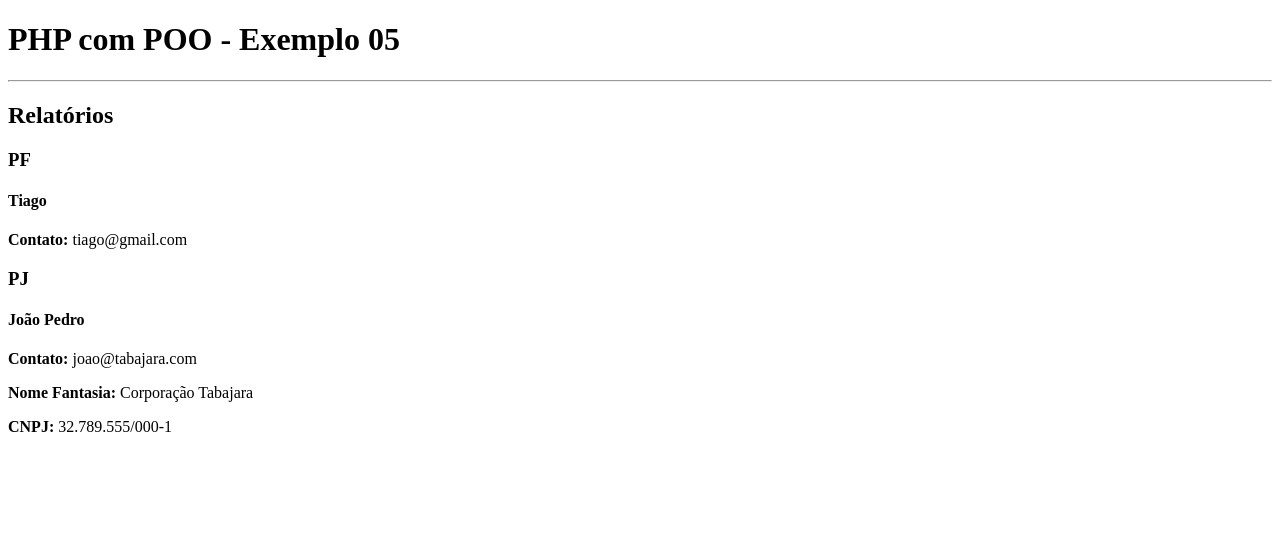
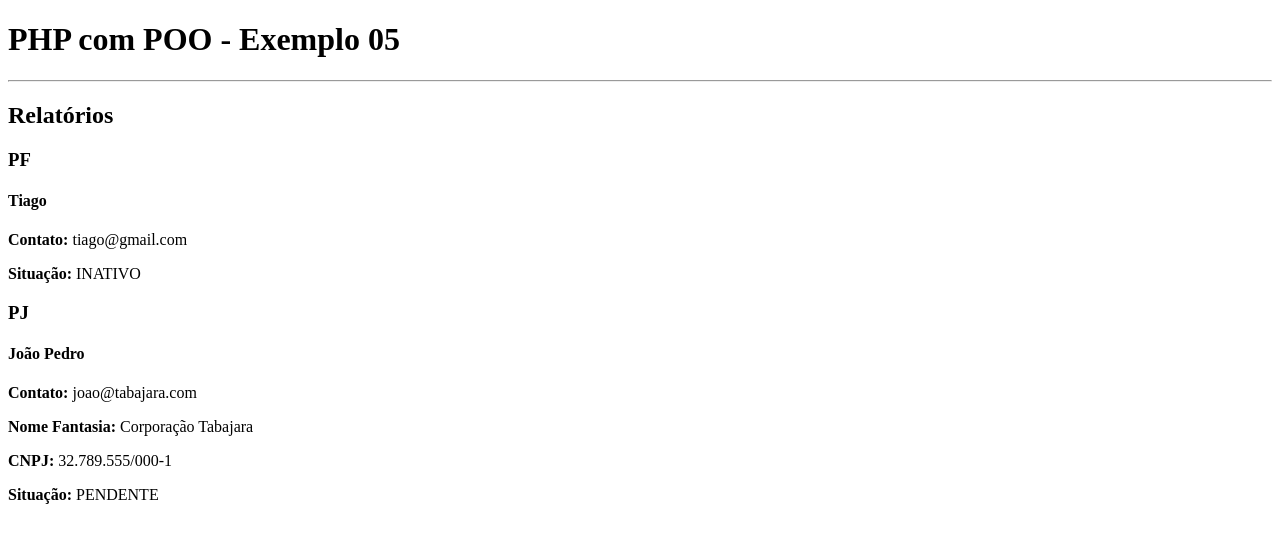
Before and after one commit to PauloHenrique00-tech/aulasphp-poo, a PHP site: page / in a window 1280 px wide. Shown: the top 543 px of the page. Run offline with PHP 8.4, Linux system fonts and the light colour scheme.

Commit message:
Usa name para acesso ao Enum

```diff
--- a/index.php
+++ b/index.php
@@ -34,9 +34,12 @@ $clientePJ = new PessoaJuridica(
 
     <h3>PF</h3>
     <?=$clientePF->relatorio()?>
+    <!-- Acessamos as opções do Enum através do getSituacao()->name -->
+    <p><b>Situação:</b> <?=$clientePF->getSituacao()->name?> </p>
 
     <h3>PJ</h3>
     <?=$clientePJ->relatorio()?>
+    <p><b>Situação:</b> <?=$clientePJ->getSituacao()->name?> </p>
 
 </body>
 </html>
```
Also changed, not shown: README.md.
